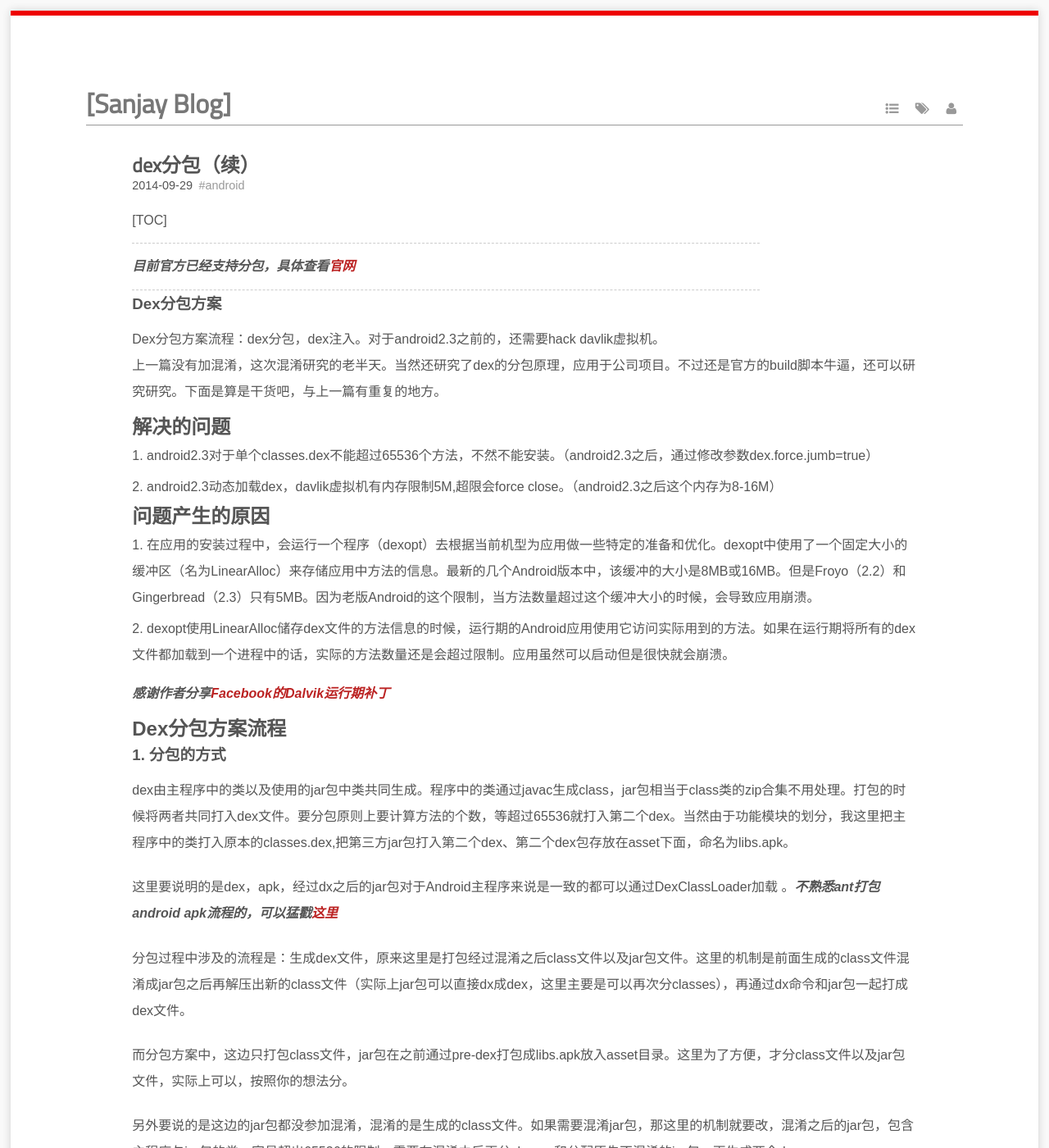
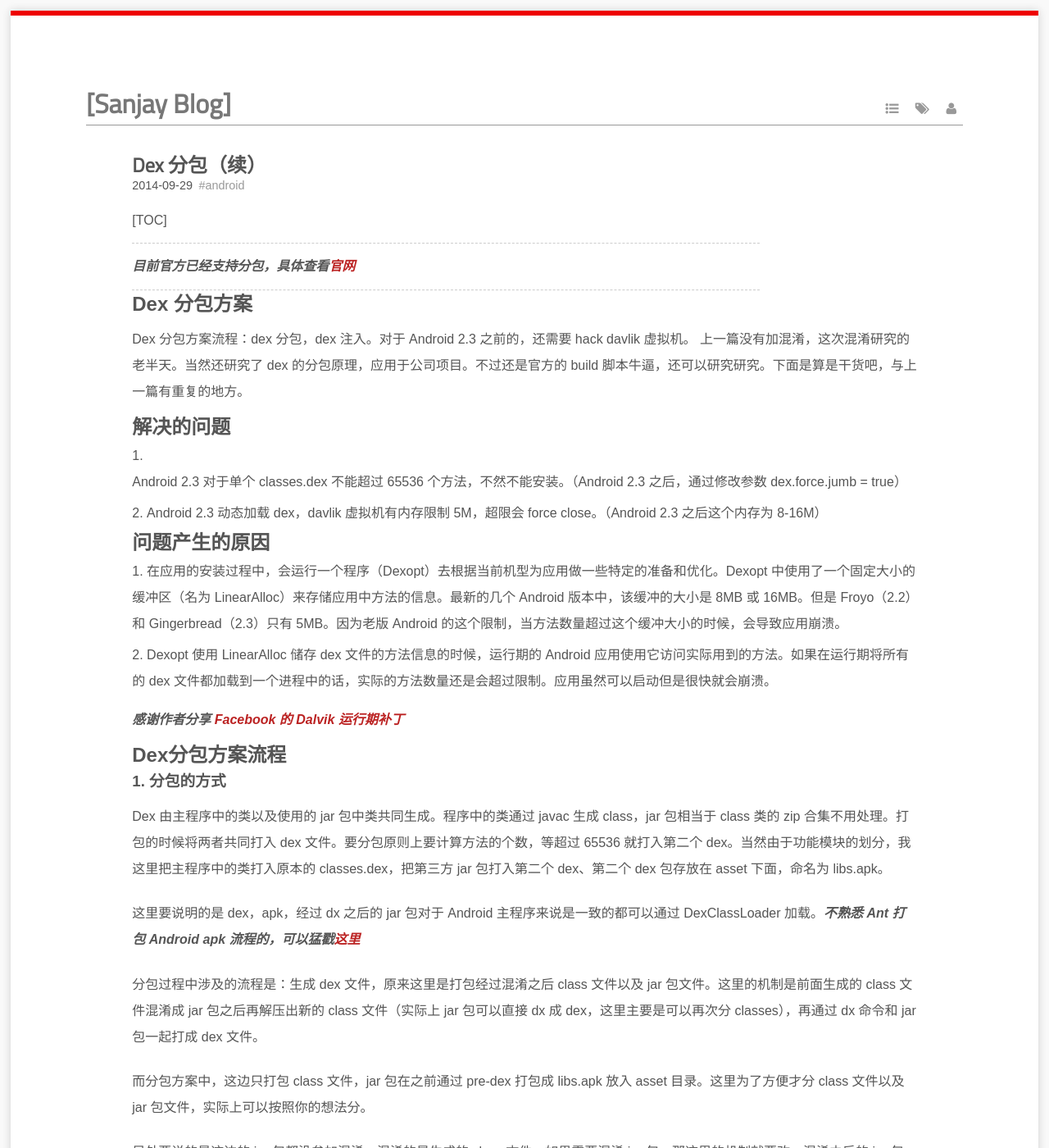
Before and after one commit to SanjayZhang/jekyll_blog, a Jekyll site: the page built from _posts/2014-09-29-subpackage-dex-&&-use-proguard.markdown, in a window 1280 px wide and 1400 px high. Shown: the whole window at 82% size. Built offline with Jekyll 4.4.1, drawn with Linux system fonts in a browser that asks for light colours; some web fonts are replaced; Markdown is read by kramdown in place of the engine named in the settings; some of the changed text lies outside the part shown.

Commit message:
format post files and delete old posts

````diff
--- a/_posts/2013-11-07-hello-world.markdown
+++ b/_posts/2013-11-07-hello-world.markdown
@@ -6,4 +6,4 @@ tags:
 ---
 
 
-开始使用jekyll
+开始使用 jekyll
--- a/_posts/2014-02-19-new-start.markdown
+++ b/_posts/2014-02-19-new-start.markdown
@@ -5,7 +5,8 @@ tags:
   - diary
 ---
 
-弄了弄域名，继续写博！
-图片采用skydrive外链,google drive国内不稳定就不考虑了.Dropbox我这没有外链的资格...
+弄了弄域名，继续写博!
+
+图片采用 skydrive 外链。Google drive 国内不稳定就不考虑了。Dropbox 我这没有外链的资格...
 
 ![The Start Of New Journey](https://3qcufg.blu.livefilestore.com/y2pWaFHBAyEmHS4teEi1X5z6R615kpE80Klp2qkU1gGpGeMyTrdzEa8jOVBe7Z7cOYwokWAJjABo89HslIjm9i9a-0Sz9apik5xvGhHMB-NKcA/StartOfANewJourney.jpg?psid=1)
--- a/_posts/2014-09-16-a-series-qusetions-of-dex.markdown
+++ /dev/null
@@ -1,36 +0,0 @@
----
-title: A Serives Questions Of DEX
-layout: post
-tags:
- - android
----
-
-7月底换工作以来一直没空写blog（主要是没东西写。。。）。最近碰到DEX超限问题，上个礼拜一开始弄，今天终于跑通了，当然后续还有东东要完善，这里标记下先。
-
-引起的问题：Unable to execute dex: Cannot merge new index 65536 into a non-jumbo instruction!
-
-dex中的方法数超过65536限制，在android2.3以后版本只要修改下编译的参数default.properties中```dex.force.jumb=true``` ,intellij的话选中Android Complier的Force jumbo mode；而如果是android2.3的机子，会悲催的装不上。这是由于android2.3机制中安装时单个dex文件不能超过65536。
-
-解决这个问题，首先想到的是插件化开发，纠结的是动态加载的问题。发现动态加载方法倒没什么问题，但是项目中有activity打到jar里去，研究了一通发现反射运行activity还是有些麻烦。
-网上动态加载未安装apk中的activity找到以下方案：
-
- - 不使用R资源动态生成布局，再预留个content入口，反射的时候直接根据这个context建立布局。这种方式在代码里不能使用this，R资源。
-[探秘腾讯Android手机游戏平台之不安装游戏APK直接启动法](http://blog.zhourunsheng.com/2011/09/%E6%8E%A2%E7%A7%98%E8%85%BE%E8%AE%AFandroid%E6%89%8B%E6%9C%BA%E6%B8%B8%E6%88%8F%E5%B9%B3%E5%8F%B0%E4%B9%8B%E4%B8%8D%E5%AE%89%E8%A3%85%E6%B8%B8%E6%88%8Fapk%E7%9B%B4%E6%8E%A5%E5%90%AF%E5%8A%A8%E6%B3%95)
- - 实现一个大框架自己管理未安装的R资源，this等,[apkplug（采用OSGI技术）](http://www.apkplug.com/)。对于我等渣渣来讲，明显比前者更有吸引力。
-
-但是，重要的是但是，由于项目的jar包不是自己开发，插件化调用的幻想破灭。再找方案的时候就发现[Android dex分包方案](blog.csdn.net/huli870715/article/details/38023065)。起先最大的问题是ant脚本的编写，主要还是对android打包机制的不熟。分完包发现，核心代码没有。。。嚓，对于对android存取函数方法完全不熟，真是无从下手啊。还是看看facebook英文原版吧，继而又发现[Facebook的Dalvik运行期补丁](http://log4think.com/facebook_dalvik_patch_for_android/)。思路豁然开朗，立马下facebook，反编译。哈哈，由于是反射调用，混淆的不彻底，依样画葫芦，补全博主的函数，一试，安装是安装了，但是运行跑不起了，我嚓不行，给跪了。还是研究下facebook的代码吧，你妹的核心代码反编译错误。诶，万念俱灰之时，终于找到了两盏明灯啊[mmin18（好像是大众点评的大神）](https://github.com/mmin18/Dex65536)，[Hack Dalvik VM解决Android 2.3 DEX/LinearAllocHdr超限](http://viila.info/2014/04/android-2-3-dex-max-function-problem/)。前者解决分包问题（自己分的包表示太渣了）以及dex注入，后者解决2.3超限。
-
-程序算是跑起来了，不过原理也只了解了个皮毛，android dex优化的5M限制和65536到底有毛关系？dex注入这里有两种方案，先前用的不行，但是从facebook代码来看两种都有，还是有关版本（坑爹的反编译错误）？看来还是要研究源代码啊。采用的默认分包方案，混淆还需要自定义。采用的超限方案没有自己实现，只是调通了下大神的代码。。。
-
-PS：吐槽下，ant签名时由于java版本升级，导致签名错误。。。还以为是签名不行，又自己生成了个--！当出现错误，总是把前面对的给改掉。。。一是，对于先前对的不确定。二是，错了自己阵脚就乱，算是老毛病了。当然这里是需要重新生成签名，2333！！！
-
-
-其他参考的文献：
-
- - [Android动态加载jar/dex](http://www.cnblogs.com/over140/archive/2011/11/23/2259367.html)
- - [Android应用开发提高系列（4）——Android动态加载（上）——加载未安装APK中的类](http://www.cnblogs.com/over140/archive/2012/03/29/2423116.html)
- - [android 程序开发的插件化 模块化方法 之一](http://www.cnblogs.com/hangxin1940/archive/2011/12/14/2288169.html)
- - [under-the-hood-dalvik-patch-for-facebook-for-android](https://www.facebook.com/notes/facebook-engineering/under-the-hood-dalvik-patch-for-facebook-for-android/10151345597798920)
- - [custom-class-loading-in-dalvik](http://android-developers.blogspot.com/2011/07/custom-class-loading-in-dalvik.html)
- - [android调用第三方库——第一篇](http://blog.csdn.net/jiuyueguang/article/details/9447245)
- - [Android APK JNI sample (JAVA JNI)](http://blog.csdn.net/eqiang8271/article/details/9967511)
--- a/_posts/2014-09-29-subpackage-dex-&&-use-proguard.markdown
+++ b/_posts/2014-09-29-subpackage-dex-&&-use-proguard.markdown
@@ -1,6 +1,6 @@
 ---
 
-title: dex分包（续）
+title: Dex 分包（续）
 layout: post
 tags:
  - android
@@ -9,57 +9,57 @@ tags:
 
 [TOC]
 
-
 ------
 
 ***目前官方已经支持分包，具体查看[官网](https://developer.android.com/reference/android/support/multidex/MultiDex.html)***
 
 ------
 
-Dex分包方案
-===
-Dex分包方案流程：dex分包，dex注入。对于android2.3之前的，还需要hack davlik虚拟机。
-上一篇没有加混淆，这次混淆研究的老半天。当然还研究了dex的分包原理，应用于公司项目。不过还是官方的build脚本牛逼，还可以研究研究。下面是算是干货吧，与上一篇有重复的地方。
+## Dex 分包方案
 
-解决的问题
----
-1. android2.3对于单个classes.dex不能超过65536个方法，不然不能安装。（android2.3之后，通过修改参数dex.force.jumb=true）
-2. android2.3动态加载dex，davlik虚拟机有内存限制5M,超限会force close。（android2.3之后这个内存为8-16M）
+Dex 分包方案流程：dex 分包，dex 注入。对于 Android 2.3 之前的，还需要 hack davlik 虚拟机。
+上一篇没有加混淆，这次混淆研究的老半天。当然还研究了 dex 的分包原理，应用于公司项目。不过还是官方的 build 脚本牛逼，还可以研究研究。下面是算是干货吧，与上一篇有重复的地方。
 
-问题产生的原因
----
-1. 在应用的安装过程中，会运行一个程序（dexopt）去根据当前机型为应用做一些特定的准备和优化。dexopt中使用了一个固定大小的缓冲区（名为LinearAlloc）来存储应用中方法的信息。最新的几个Android版本中，该缓冲的大小是8MB或16MB。但是Froyo（2.2）和Gingerbread（2.3）只有5MB。因为老版Android的这个限制，当方法数量超过这个缓冲大小的时候，会导致应用崩溃。
-2. dexopt使用LinearAlloc储存dex文件的方法信息的时候，运行期的Android应用使用它访问实际用到的方法。如果在运行期将所有的dex文件都加载到一个进程中的话，实际的方法数量还是会超过限制。应用虽然可以启动但是很快就会崩溃。
+## 解决的问题
 
-***感谢作者分享[Facebook的Dalvik运行期补丁](http://log4think.com/facebook_dalvik_patch_for_android/)***
+1. Android 2.3 对于单个 classes.dex 不能超过 65536 个方法，不然不能安装。（Android 2.3 之后，通过修改参数 dex.force.jumb = true）
+2. Android 2.3 动态加载 dex，davlik 虚拟机有内存限制 5M，超限会 force close。（Android 2.3 之后这个内存为 8-16M）
 
-Dex分包方案流程
----
-###1. 分包的方式
-dex由主程序中的类以及使用的jar包中类共同生成。程序中的类通过javac生成class，jar包相当于class类的zip合集不用处理。打包的时候将两者共同打入dex文件。要分包原则上要计算方法的个数，等超过65536就打入第二个dex。当然由于功能模块的划分，我这里把主程序中的类打入原本的classes.dex,把第三方jar包打入第二个dex、第二个dex包存放在asset下面，命名为libs.apk。
+## 问题产生的原因
 
-这里要说明的是dex，apk，经过dx之后的jar包对于Android主程序来说是一致的都可以通过DexClassLoader加载 。***不熟悉ant打包android apk流程的，可以猛戳[这里](http://blog.csdn.net/chenzhiqin20/article/details/8191889)***
+1. 在应用的安装过程中，会运行一个程序（Dexopt）去根据当前机型为应用做一些特定的准备和优化。Dexopt 中使用了一个固定大小的缓冲区（名为 LinearAlloc）来存储应用中方法的信息。最新的几个 Android 版本中，该缓冲的大小是 8MB 或 16MB。但是 Froyo（2.2）和 Gingerbread（2.3）只有 5MB。因为老版 Android 的这个限制，当方法数量超过这个缓冲大小的时候，会导致应用崩溃。
+2. Dexopt 使用 LinearAlloc 储存 dex 文件的方法信息的时候，运行期的 Android 应用使用它访问实际用到的方法。如果在运行期将所有的 dex 文件都加载到一个进程中的话，实际的方法数量还是会超过限制。应用虽然可以启动但是很快就会崩溃。
 
-分包过程中涉及的流程是：生成dex文件，原来这里是打包经过混淆之后class文件以及jar包文件。这里的机制是前面生成的class文件混淆成jar包之后再解压出新的class文件（实际上jar包可以直接dx成dex，这里主要是可以再次分classes），再通过dx命令和jar包一起打成dex文件。
+***感谢作者分享 [Facebook 的 Dalvik 运行期补丁](http://log4think.com/facebook_dalvik_patch_for_android/)***
 
-而分包方案中，这边只打包class文件，jar包在之前通过pre-dex打包成libs.apk放入asset目录。这里为了方便，才分class文件以及jar包文件，实际上可以，按照你的想法分。
+## Dex分包方案流程
 
-另外要说的是这边的jar包都没参加混淆，混淆的是生成的class文件。如果需要混淆jar包，那这里的机制就要改，混淆之后的jar包，包含主程序与jar包的类，容易超出65536的限制，需要在混淆之后再分class，和分配原先不混淆的jar包，再生成两个dex。
+### 1. 分包的方式
 
+Dex 由主程序中的类以及使用的 jar 包中类共同生成。程序中的类通过 javac 生成 class，jar 包相当于 class 类的 zip 合集不用处理。打包的时候将两者共同打入 dex 文件。要分包原则上要计算方法的个数，等超过 65536 就打入第二个 dex。当然由于功能模块的划分，我这里把主程序中的类打入原本的 classes.dex，把第三方 jar 包打入第二个 dex、第二个 dex 包存放在 asset 下面，命名为 libs.apk。
 
-###2. 主程序对第二个dex注入
-主程序可以通过反射动态加载dex，但是有缺点：
+这里要说明的是 dex，apk，经过 dx 之后的 jar 包对于 Android 主程序来说是一致的都可以通过 DexClassLoader 加载。***不熟悉 Ant 打包 Android apk 流程的，可以猛戳[这里](http://blog.csdn.net/chenzhiqin20/article/details/8191889)***
 
-* 第一，代码编写不方便，第二个类中的所有资源都要反射动态加载。
-* 第二，如果分包的时候有一些android framework打入第二个包，主程序会启动不起来（网上的说法，有疑问，一般核心类不是应该存在系统里面的？)。
+分包过程中涉及的流程是：生成 dex 文件，原来这里是打包经过混淆之后 class 文件以及 jar 包文件。这里的机制是前面生成的 class 文件混淆成 jar 包之后再解压出新的 class 文件（实际上 jar 包可以直接 dx 成 dex，这里主要是可以再次分 classes），再通过 dx 命令和 jar 包一起打成 dex 文件。
 
-而dex注入是在activity启动之前的application通过反射替换该程序的内存中存类方法的地址。[这篇](http://blog.csdn.net/huli870715/article/details/38023065)的原理比较清晰，可以一看，不过没有关键代码。具体实现的时候没有成功估计是我自己实现的有问题，反射这类的又不好调试。这边的原理是将新增加的方法，通过反射动态添加到程序的PathClassLoader中的dexElements中。
+而分包方案中，这边只打包 class 文件，jar 包在之前通过 pre-dex 打包成 libs.apk 放入 asset 目录。这里为了方便才分 class 文件以及 jar 包文件，实际上可以按照你的想法分。
 
-而下面的方法直接将加载的dex替换掉程序PathClassLoader的父Classloader，原理当然还是需要跟源代码，但表示系统加载流程什么的还是交给[老罗的Android之旅](http://blog.csdn.net/luoshengyang/article/details/8923485)。目前猜测是程序调用方案先从PathClassloader取，若取不到则从他的父Classloader中取。
+另外要说的是这边的 jar 包都没参加混淆，混淆的是生成的 class 文件。如果需要混淆 jar 包，那这里的机制就要改，混淆之后的 jar 包，包含主程序与 jar 包的类，容易超出 65536 的限制，需要在混淆之后再分 class，和分配原先不混淆的 jar 包，再生成两个 dex。
 
-***感谢分享者[mmin18](https://github.com/mmin18/Dex65536)，以下是具体代码：***
+### 2. 主程序对第二个 dex 注入
 
-```
+主程序可以通过反射动态加载 dex，但是有缺点：
+
+1. 代码编写不方便，第二个类中的所有资源都要反射动态加载。
+2. 如果分包的时候有一些 Android Framework 打入第二个包，主程序会启动不起来（网上的说法，有疑问，一般核心类不是应该存在系统里面的？）。
+
+而 dex 注入是在 Activity 启动之前的 Application 通过反射替换该程序的内存中存类方法的地址。[这篇](http://blog.csdn.net/huli870715/article/details/38023065)的原理比较清晰，可以一看，不过没有关键代码。具体实现的时候没有成功估计是我自己实现的有问题，反射这类的又不好调试。这边的原理是将新增加的方法，通过反射动态添加到程序的 PathClassLoader 中的 dexElements 中。
+
+而下面的方法直接将加载的 dex 替换掉程序 PathClassLoader 的父 Classloader，原理当然还是需要跟源代码，但表示系统加载流程什么的还是交给[老罗的 Android 之旅](http://blog.csdn.net/luoshengyang/article/details/8923485)。目前猜测是程序调用方案先从 PathClassloader 取，若取不到则从他的父 Classloader 中取。
+
+***感谢分享者 [mmin18](https://github.com/mmin18/Dex65536)，以下是具体代码：***
+
+``` java
 /**
  * Copy the following code and call dexTool() after super.onCreate() in
  * Application.onCreate()
@@ -69,58 +69,57 @@ dex由主程序中的类以及使用的jar包中类共同生成。程序中的
  */
 @SuppressLint("NewApi")
 private void dexTool() {
-	File dexDir = new File(getFilesDir(), "dlibs");
-	dexDir.mkdir();
-	File dexFile = new File(dexDir, "libs.apk");
-	File dexOpt = getCacheDir();
-	try {
-		InputStream ins = getAssets().open("libs.apk");
-		if (dexFile.length() != ins.available()) {
-			FileOutputStream fos = new FileOutputStream(dexFile);
-			byte[] buf = new byte[4096];
-			int l;
-			while ((l = ins.read(buf)) != -1) {
-				fos.write(buf, 0, l);
-			}
-			fos.close();
-		}
-		ins.close();
-	} catch (Exception e) {
-		throw new RuntimeException(e);
-	}
-
-	ClassLoader cl = getClassLoader();
-	ApplicationInfo ai = getApplicationInfo();
-	String nativeLibraryDir = null;
-	if (Build.VERSION.SDK_INT > 8) {
-		nativeLibraryDir = ai.nativeLibraryDir;
-	} else {
-		nativeLibraryDir = "/data/data/" + ai.packageName + "/lib/";
-	}
-	DexClassLoader dcl = new DexClassLoader(dexFile.getAbsolutePath(),
-			dexOpt.getAbsolutePath(), nativeLibraryDir, cl.getParent());
-
-	try {
-		Field f = ClassLoader.class.getDeclaredField("parent");
-		f.setAccessible(true);
-		f.set(cl, dcl);
-	} catch (Exception e) {
-		throw new RuntimeException(e);
-	}
+    File dexDir = new File(getFilesDir(), "dlibs");
+    dexDir.mkdir();
+    File dexFile = new File(dexDir, "libs.apk");
+    File dexOpt = getCacheDir();
+    try {
+        InputStream ins = getAssets().open("libs.apk");
+        if (dexFile.length() != ins.available()) {
+            FileOutputStream fos = new FileOutputStream(dexFile);
+            byte[] buf = new byte[4096];
+            int l;
+            while ((l = ins.read(buf)) != -1) {
+                fos.write(buf, 0, l);
+            }
+            fos.close();
+        }
+        ins.close();
+    } catch (Exception e) {
+        throw new RuntimeException(e);
+    }
+    ClassLoader cl = getClassLoader();
+    ApplicationInfo ai = getApplicationInfo();
+    String nativeLibraryDir = null;
+    if (Build.VERSION.SDK_INT > 8) {
+        nativeLibraryDir = ai.nativeLibraryDir;
+    } else {
+        nativeLibraryDir = "/data/data/" + ai.packageName + "/lib/";
+    }
+    DexClassLoader dcl = new DexClassLoader(dexFile.getAbsolutePath(),
+            dexOpt.getAbsolutePath(), nativeLibraryDir, cl.getParent());
+    try {
+        Field f = ClassLoader.class.getDeclaredField("parent");
+        f.setAccessible(true);
+        f.set(cl, dcl);
+    } catch (Exception e) {
+        throw new RuntimeException(e);
+    }
 }
 ```
 
-###3. android2.3 davlik虚拟机内存限制5M提升到8M补丁
-这里主要用了[viila](https://github.com/viilaismonster/LinearAllocFix)的LinearAllocFix，将LinearAlloc扩大至8M。要说明的是路径info/viila/android/linearallocfix不能变，改的话需要jni重新生成so文件。
+### 3. Android 2.3 davlik 虚拟机内存限制 5M 提升到 8M 补丁
 
-限制&缺点
----
-1. 二个dex包，方法数均不能超过65536
-2. 第二个dex包，不宜过大，不然程序启动会很慢。
+这里主要用了 [viila](https://github.com/viilaismonster/LinearAllocFix) 的 LinearAllocFix，将 LinearAlloc 扩大至 8M。要说明的是路径 info/viila/android/linearallocfix 不能变，改的话需要 jni 重新生成 so 文件。
 
-改进&扩展
----
-1. 验证单个dex超标，或者直接根据方案数分包。
-2. 没有混淆第三方jar包，一般第三方都混淆了，当然总有意外需求。不过最重要的是没混淆就没删除没用的类
-3. 这个方案只是将dex分成两个包，当然还可以分更多
-4. 非主程序的dex包，还可以使用可逆加密算法，从程序中解密，提高程序的保密性。
+## 限制&缺点
+
+1. 二个 dex 包，方法数均不能超过 65536。
+2. 第二个 dex 包，不宜过大，不然程序启动会很慢。
+
+## 改进&扩展
+
+1. 验证单个 dex 超标，或者直接根据方案数分包。
+2. 没有混淆第三方 jar 包，一般第三方都混淆了，当然总有意外需求。不过最重要的是没混淆就没删除没用的类。
+3. 这个方案只是将 dex 分成两个包，当然还可以分更多。
+4. 非主程序的 dex 包，还可以使用可逆加密算法，从程序中解密，提高程序的保密性。
````
Also changed, not shown: _posts/2013-11-08-modify-theme.markdown (deleted, +0 -8 lines), _posts/2013-11-15-init-gradle.markdown (renamed from _posts/2013-11-15-inti-gradle.markdown, +26 -25 lines), _posts/2014-02-25-mess.markdown (deleted, +0 -8 lines), _posts/2014-03-04-wechat-init.markdown (deleted, +0 -16 lines), _posts/2014-03-12-bottleneck.markdown (deleted, +0 -12 lines), _posts/2014-04-08-responsive-web-design.markdown (deleted, +0 -8 lines), _posts/2014-04-16-trim-bom-of-utf8.markdown (deleted, +0 -24 lines), _posts/2014-05-11-record-of-leaning-driving.markdown (deleted, +0 -14 lines), _posts/2015-03-04-clean-useless-resources.markdown (+41 -39 lines), _posts/2015-03-11-problem-with-ksoap2.markdown (deleted, +0 -11 lines), _posts/2015-03-30-construction-of-library-project.markdown (deleted, +0 -57 lines), _posts/2015-04-27-viewholder.markdown (deleted, +0 -120 lines), _posts/2015-08-21-configure-gradle-offline-mode-for-multidex.markdown (deleted, +0 -51 lines), _posts/2015-12-07-configure-build.gradle-support-for-flavors-with-eclipse-version.markdown (+12 -14 lines).
